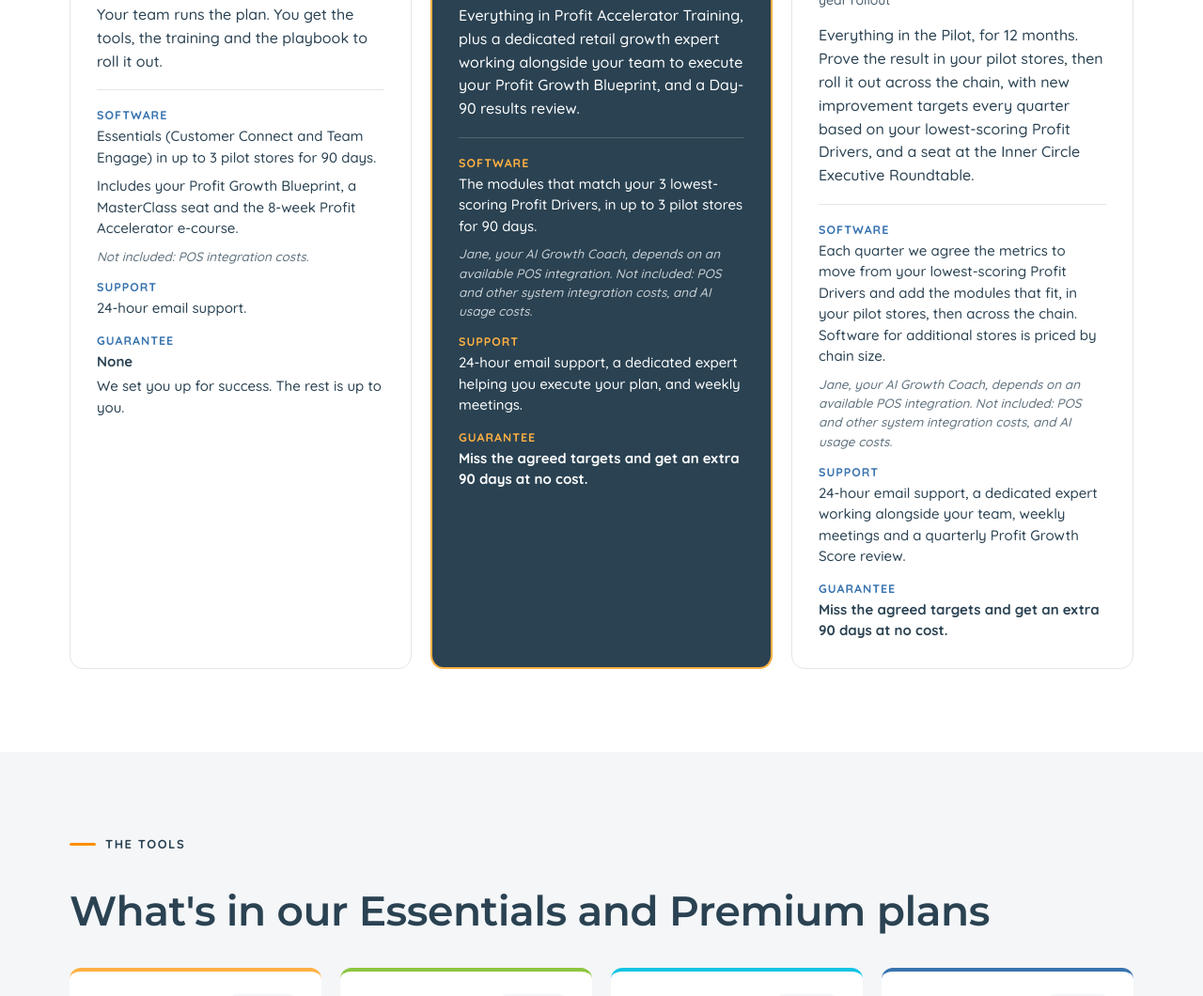
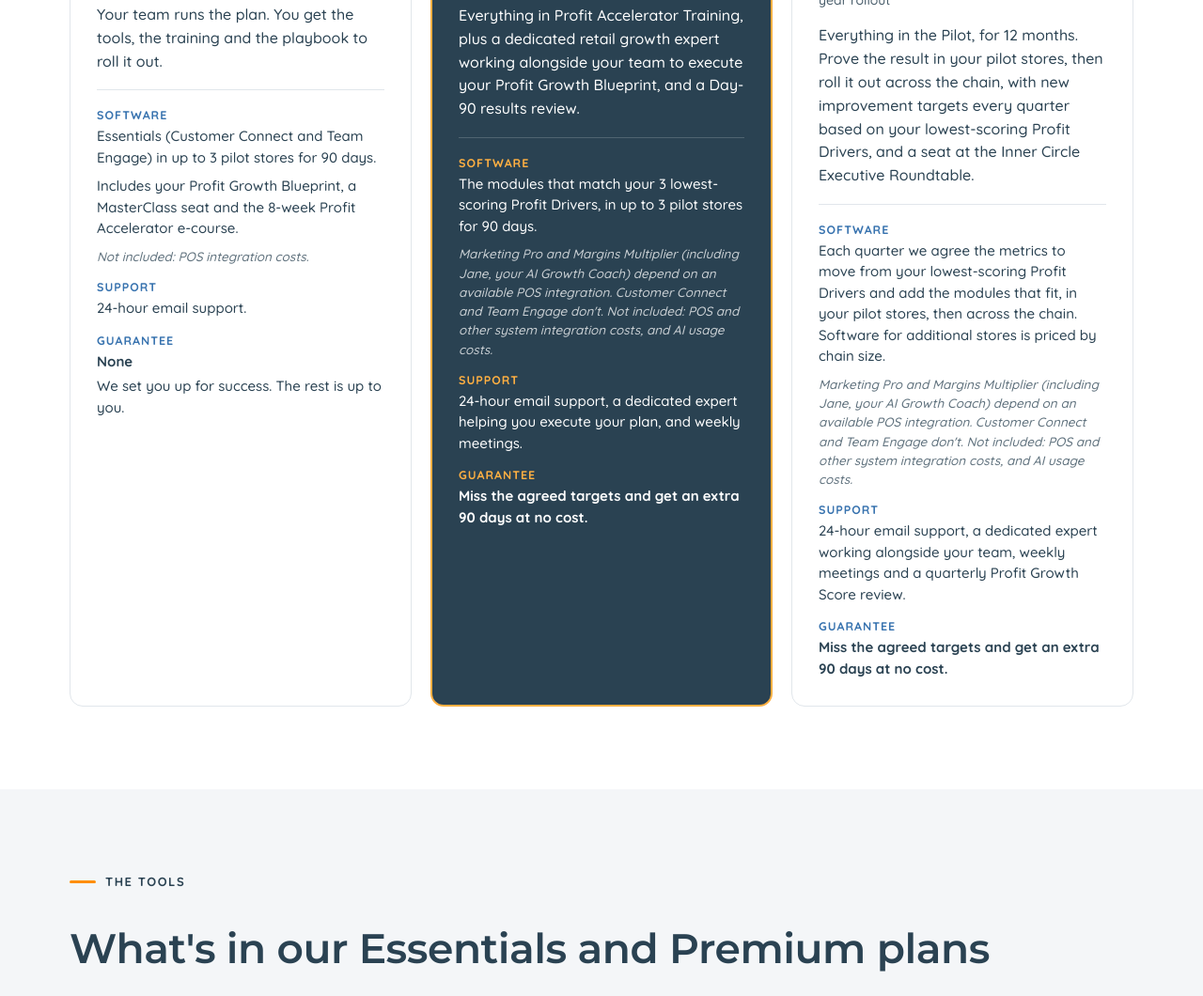
Before and after one commit to DevDcx/dgm-website, a plain HTML site: page how-we-work/index.html in a window 1280 px wide. Shown: the part 4122-5182 px from the top of the page at 94% size. Drawn offline with Linux system fonts and the light colour scheme.

Commit message:
Tiers: name which modules need a POS integration
Co-Authored-By: Claude Opus 5.5 <noreply@anthropic.com>
Claude-Session: https://claude.ai/code/session_01XNybfvXA3zH16sED8HQwq4

```diff
--- a/how-we-work/index.html
+++ b/how-we-work/index.html
@@ -289,7 +289,7 @@ a{color:#3873AF}a:hover{color:#2A4252}
 </div>
 <p style="margin: 0; font-size: 16px; line-height: 1.55">Everything in Profit Accelerator Training, plus a dedicated retail growth expert working alongside your team to execute your Profit Growth Blueprint, and a Day-90 results review.</p>
 <dl style="margin: 4px 0 0; display: flex; flex-direction: column; gap: 12px; border-top: 1px solid rgba(255,255,255,.18); padding-top: 16px">
-<div><dt style="font-size: 12.5px; letter-spacing: .08em; text-transform: uppercase; font-weight: 700; color: #FFB042">Software</dt><dd style="margin: 2px 0 0; font-size: 15px; line-height: 1.5">The modules that match your 3 lowest-scoring Profit Drivers, in up to 3 pilot stores for 90 days.</dd><dd style="margin: 8px 0 0; font-size: 13.5px; line-height: 1.5; opacity: .75; font-style: italic">Jane, your AI Growth Coach, depends on an available POS integration. Not included: POS and other system integration costs, and AI usage costs.</dd></div>
+<div><dt style="font-size: 12.5px; letter-spacing: .08em; text-transform: uppercase; font-weight: 700; color: #FFB042">Software</dt><dd style="margin: 2px 0 0; font-size: 15px; line-height: 1.5">The modules that match your 3 lowest-scoring Profit Drivers, in up to 3 pilot stores for 90 days.</dd><dd style="margin: 8px 0 0; font-size: 13.5px; line-height: 1.5; opacity: .75; font-style: italic">Marketing Pro and Margins Multiplier (including Jane, your AI Growth Coach) depend on an available POS integration. Customer Connect and Team Engage don't. Not included: POS and other system integration costs, and AI usage costs.</dd></div>
 <div><dt style="font-size: 12.5px; letter-spacing: .08em; text-transform: uppercase; font-weight: 700; color: #FFB042">Support</dt><dd style="margin: 2px 0 0; font-size: 15px; line-height: 1.5">24-hour email support, a dedicated expert helping you execute your plan, and weekly meetings.</dd></div>
 <div><dt style="font-size: 12.5px; letter-spacing: .08em; text-transform: uppercase; font-weight: 700; color: #FFB042">Guarantee</dt><dd style="margin: 2px 0 0; font-size: 15px; line-height: 1.5; font-weight: 700">Miss the agreed targets and get an extra 90 days at no cost.</dd></div>
 </dl>
@@ -305,7 +305,7 @@ a{color:#3873AF}a:hover{color:#2A4252}
 </div>
 <p style="margin: 0; font-size: 16px; line-height: 1.55">Everything in the Pilot, for 12 months. Prove the result in your pilot stores, then roll it out across the chain, with new improvement targets every quarter based on your lowest-scoring Profit Drivers, and a seat at the Inner Circle Executive Roundtable.</p>
 <dl style="margin: 4px 0 0; display: flex; flex-direction: column; gap: 12px; border-top: 1px solid #E1E6EB; padding-top: 16px">
-<div><dt style="font-size: 12.5px; letter-spacing: .08em; text-transform: uppercase; font-weight: 700; color: #3873AF">Software</dt><dd style="margin: 2px 0 0; font-size: 15px; line-height: 1.5">Each quarter we agree the metrics to move from your lowest-scoring Profit Drivers and add the modules that fit, in your pilot stores, then across the chain. Software for additional stores is priced by chain size.</dd><dd style="margin: 8px 0 0; font-size: 13.5px; line-height: 1.5; opacity: .75; font-style: italic">Jane, your AI Growth Coach, depends on an available POS integration. Not included: POS and other system integration costs, and AI usage costs.</dd></div>
+<div><dt style="font-size: 12.5px; letter-spacing: .08em; text-transform: uppercase; font-weight: 700; color: #3873AF">Software</dt><dd style="margin: 2px 0 0; font-size: 15px; line-height: 1.5">Each quarter we agree the metrics to move from your lowest-scoring Profit Drivers and add the modules that fit, in your pilot stores, then across the chain. Software for additional stores is priced by chain size.</dd><dd style="margin: 8px 0 0; font-size: 13.5px; line-height: 1.5; opacity: .75; font-style: italic">Marketing Pro and Margins Multiplier (including Jane, your AI Growth Coach) depend on an available POS integration. Customer Connect and Team Engage don't. Not included: POS and other system integration costs, and AI usage costs.</dd></div>
 <div><dt style="font-size: 12.5px; letter-spacing: .08em; text-transform: uppercase; font-weight: 700; color: #3873AF">Support</dt><dd style="margin: 2px 0 0; font-size: 15px; line-height: 1.5">24-hour email support, a dedicated expert working alongside your team, weekly meetings and a quarterly Profit Growth Score review.</dd></div>
 <div><dt style="font-size: 12.5px; letter-spacing: .08em; text-transform: uppercase; font-weight: 700; color: #3873AF">Guarantee</dt><dd style="margin: 2px 0 0; font-size: 15px; line-height: 1.5; font-weight: 700">Miss the agreed targets and get an extra 90 days at no cost.</dd></div>
 </dl>
```
Also changed, not shown: src/How.dc.html (+2 -2 lines).
